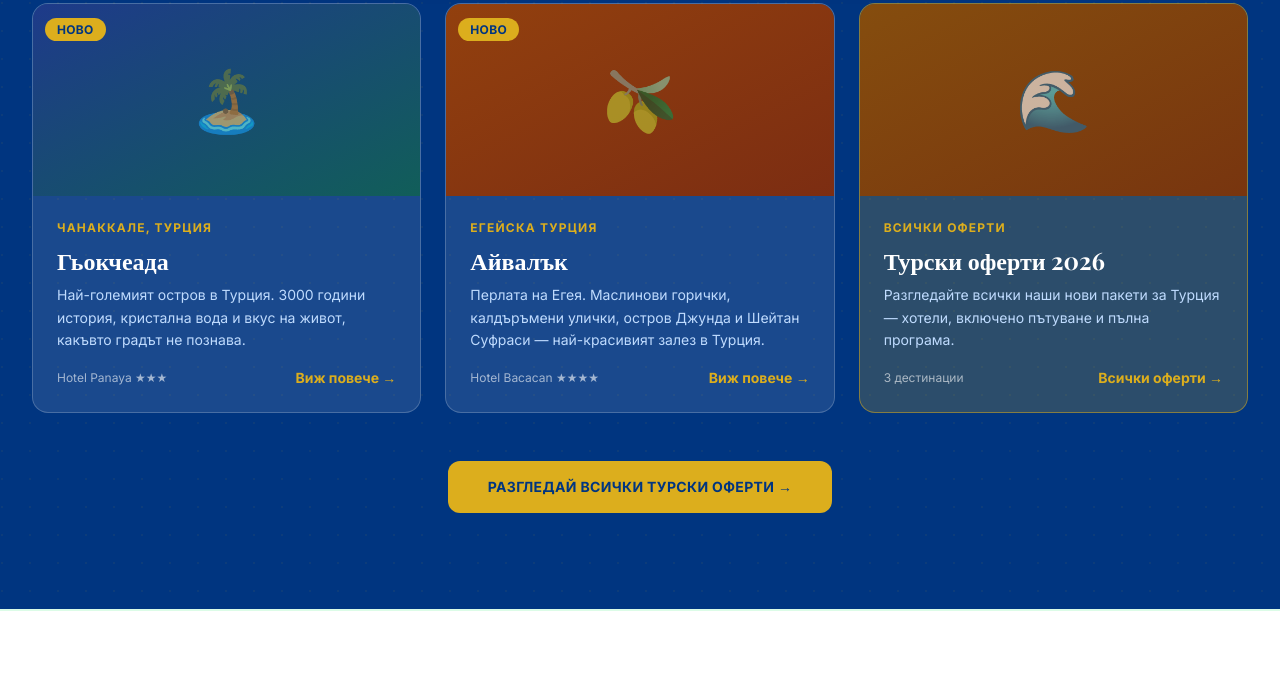
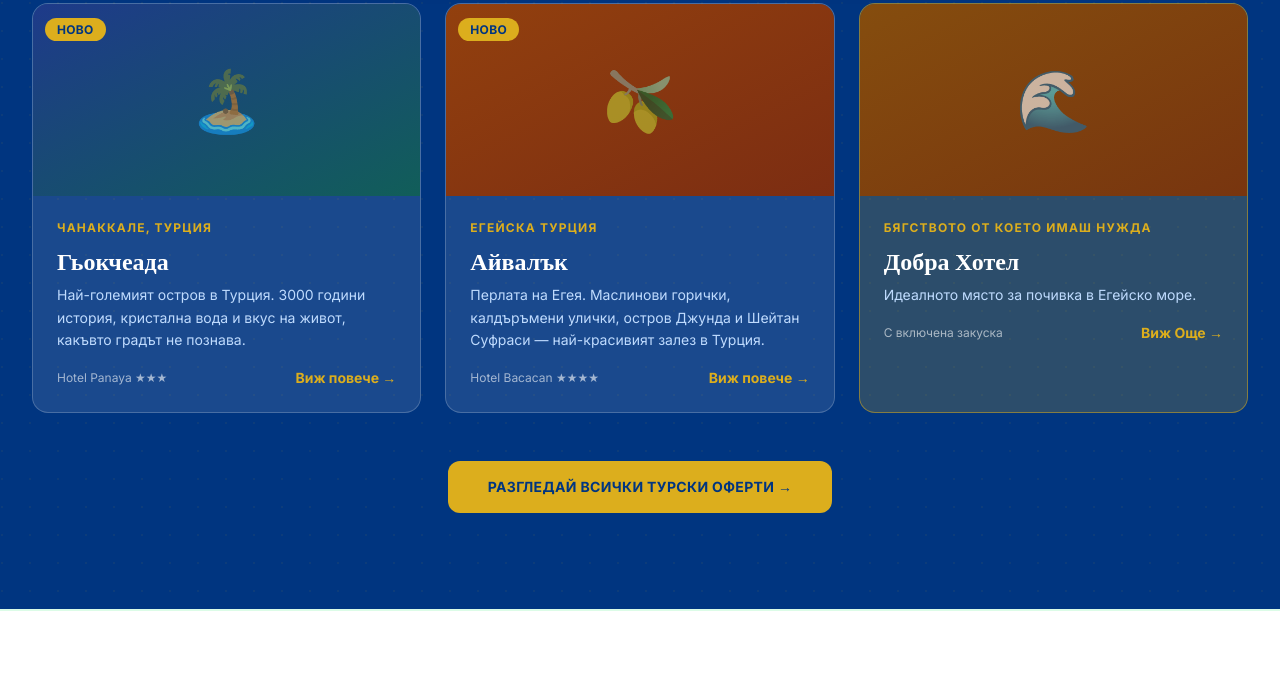
Before and after one commit to ginkogrudev/Stella-Tour-Burgas, a plain HTML site: page index.html in a window 1280 px wide. Shown: the part 5248-5933 px from the top of the page. Drawn offline with nearby package versions, Linux system fonts and the light colour scheme; files that its build step writes are made by us from their sources; a web font is replaced by a local one.

Commit message:
3 offers

```diff
--- a/index.html
+++ b/index.html
@@ -417,19 +417,19 @@
                 </a>
 
                 <!-- Aegean Elegance overview -->
-                <a href="tours/turkey-destinations.html" class="group bg-brandGold/20 hover:bg-brandGold/30 border border-brandGold/50 hover:border-brandGold rounded-2xl overflow-hidden transition duration-300">
+                <a href="tours/sarimsakli-dobra./.html" class="group bg-brandGold/20 hover:bg-brandGold/30 border border-brandGold/50 hover:border-brandGold rounded-2xl overflow-hidden transition duration-300">
                     <div class="h-48 overflow-hidden relative">
                         <div class="w-full h-full bg-gradient-to-br from-yellow-800 to-amber-900 flex items-center justify-center">
                             <span class="text-6xl opacity-60">🌊</span>
                         </div>
                     </div>
                     <div class="p-6">
-                        <p class="text-brandGold font-bold text-xs uppercase tracking-widest mb-2">Всички оферти</p>
-                        <h3 class="font-serif font-bold text-white text-2xl mb-2 group-hover:text-brandGold transition">Турски оферти 2026</h3>
-                        <p class="text-blue-200 text-sm leading-relaxed mb-4">Разгледайте всички наши нови пакети за Турция — хотели, включено пътуване и пълна програма.</p>
+                        <p class="text-brandGold font-bold text-xs uppercase tracking-widest mb-2">Бягството от което имаш нужда</p>
+                        <h3 class="font-serif font-bold text-white text-2xl mb-2 group-hover:text-brandGold transition">Добра Хотел</h3>
+                        <p class="text-blue-200 text-sm leading-relaxed mb-4">Идеалното място за почивка в Егейско море.</p>
                         <div class="flex items-center justify-between">
-                            <span class="text-white/60 text-xs">3 дестинации</span>
-                            <span class="text-brandGold font-bold text-sm group-hover:translate-x-1 transition-transform inline-block">Всички оферти →</span>
+                            <span class="text-white/60 text-xs">С включена закуска</span>
+                            <span class="text-brandGold font-bold text-sm group-hover:translate-x-1 transition-transform inline-block">Виж Още →</span>
                         </div>
                     </div>
                 </a>
```
